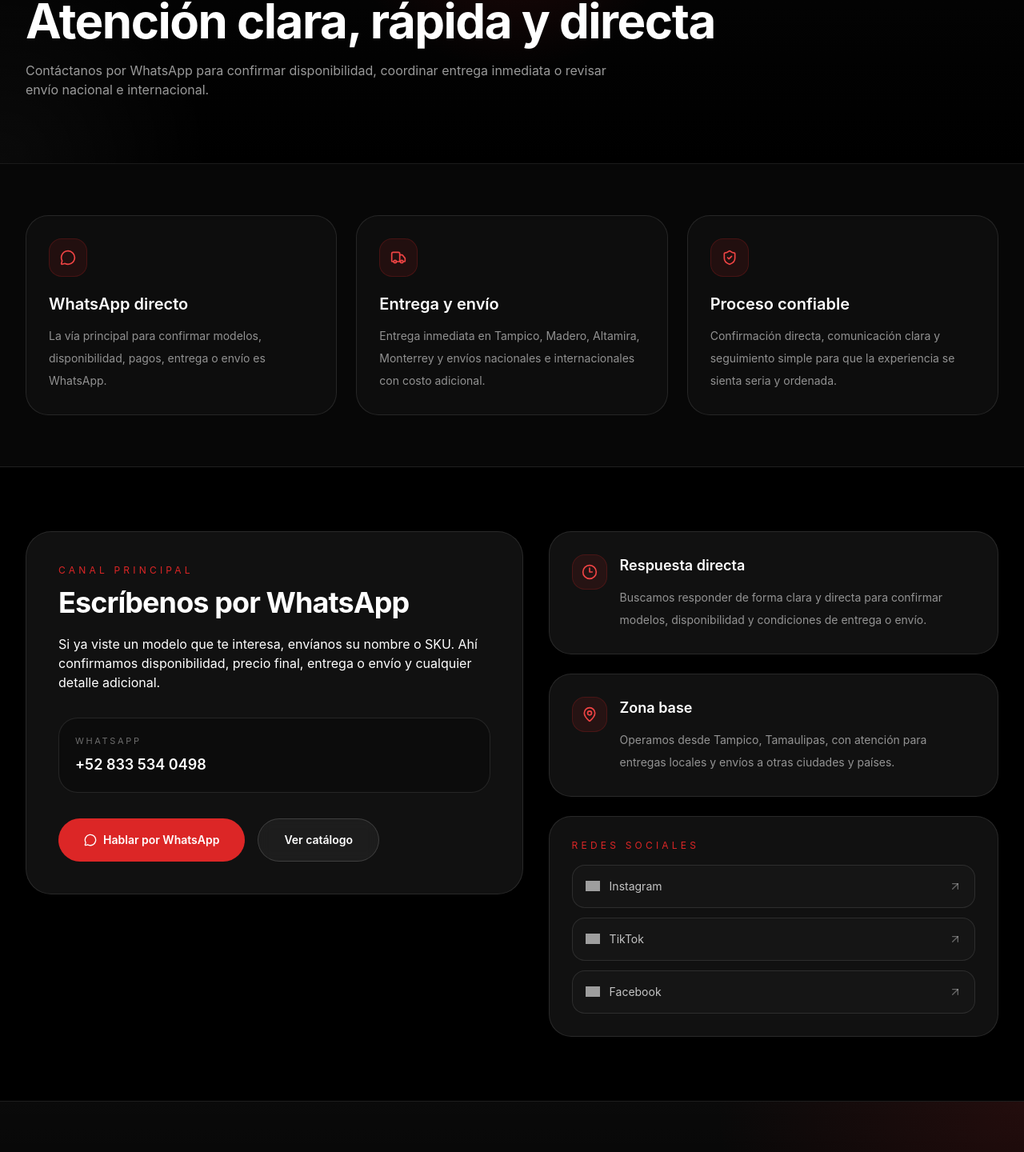
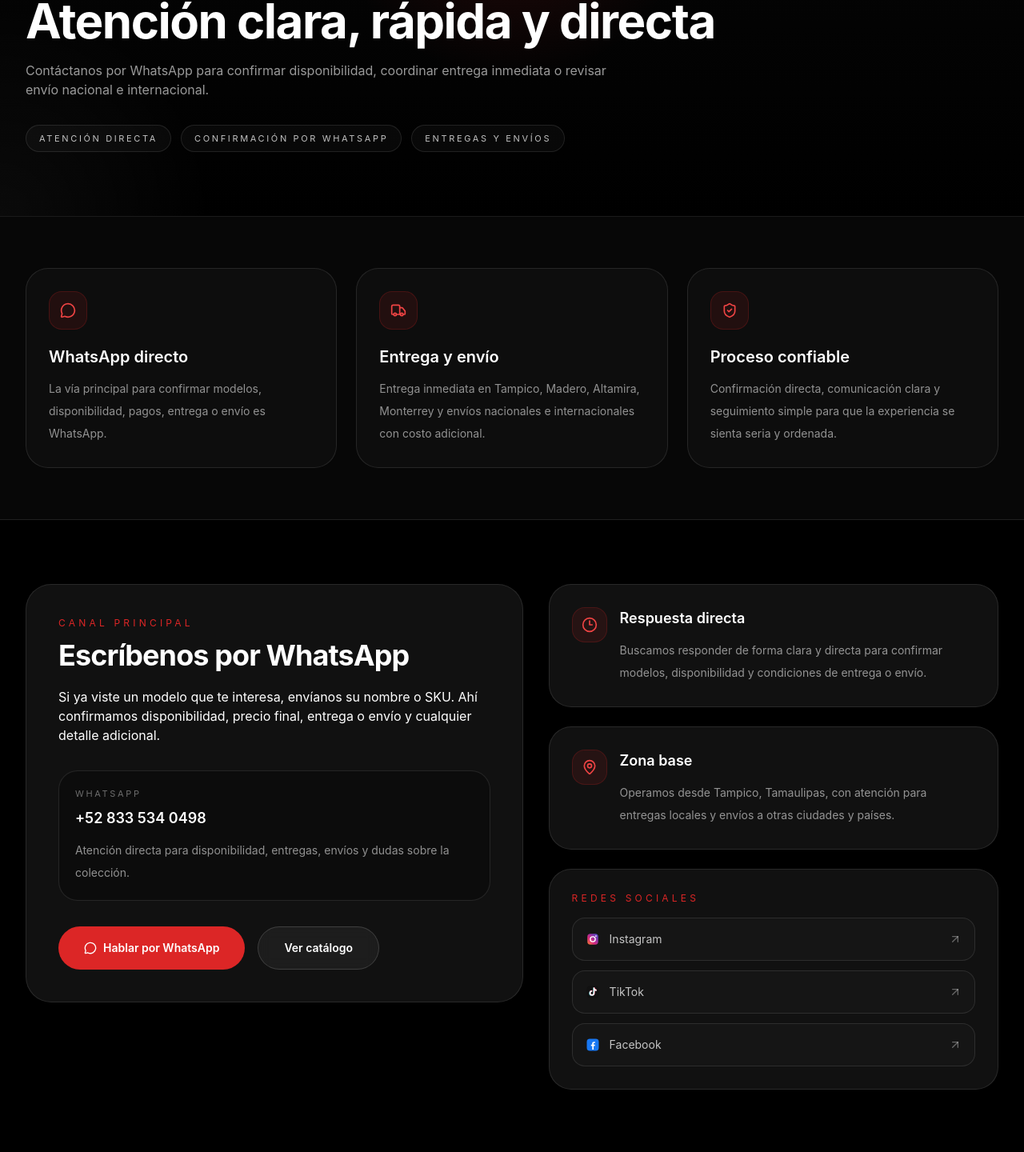
Before and after one commit to salva-ventures/salva-exclusive-caps-web, a Next.js app: page /contacto in a window 1280 px wide. Shown: the part 217-1657 px from the top of the page at 80% size. Built offline with nearby package versions, Linux system fonts and the light colour scheme; grey boxes are pictures that could not be loaded.

Commit message:
Replace Image components with brand icons

```diff
--- a/src/app/contacto/ContactoClient.tsx
+++ b/src/app/contacto/ContactoClient.tsx
@@ -1,7 +1,6 @@
 "use client";
 
 import Link from "next/link";
-import Image from "next/image";
 import { motion } from "motion/react";
 import {
   ArrowUpRight,
@@ -71,6 +70,18 @@ export default function ContactoClient() {
             Contáctanos por WhatsApp para confirmar disponibilidad, coordinar
             entrega inmediata o revisar envío nacional e internacional.
           </motion.p>
+
+          <motion.div variants={fadeUp} className="mt-8 flex flex-wrap gap-3">
+            <span className="rounded-full border border-white/10 bg-white/[0.03] px-4 py-2 text-[11px] uppercase tracking-[0.24em] text-white/75">
+              Atención directa
+            </span>
+            <span className="rounded-full border border-white/10 bg-white/[0.03] px-4 py-2 text-[11px] uppercase tracking-[0.24em] text-white/75">
+              Confirmación por WhatsApp
+            </span>
+            <span className="rounded-full border border-white/10 bg-white/[0.03] px-4 py-2 text-[11px] uppercase tracking-[0.24em] text-white/75">
+              Entregas y envíos
+            </span>
+          </motion.div>
         </motion.div>
       </section>
 
@@ -169,6 +180,10 @@ export default function ContactoClient() {
                 <p className="mt-2 text-lg font-semibold text-white">
                   {CONTACT.whatsapp.displayNumber}
                 </p>
+                <p className="mt-3 text-sm leading-7 text-white/55">
+                  Atención directa para disponibilidad, entregas, envíos y dudas
+                  sobre la colección.
+                </p>
               </div>
 
               <div className="mt-8 flex flex-col gap-4 sm:flex-row">
@@ -257,7 +272,7 @@ export default function ContactoClient() {
                   className="flex items-center justify-between rounded-2xl border border-white/10 bg-white/[0.02] px-4 py-4 text-sm text-white/75 transition-colors duration-300 hover:text-white"
                 >
                   <span className="inline-flex items-center gap-3">
-                    <Image src="/social/instagram.png" alt="Instagram" width={18} height={18} />
+                    <InstagramBrandIcon className="h-[18px] w-[18px]" />
                     Instagram
                   </span>
                   <ArrowUpRight className="h-4 w-4 text-white/35" />
@@ -271,7 +286,7 @@ export default function ContactoClient() {
                   className="flex items-center justify-between rounded-2xl border border-white/10 bg-white/[0.02] px-4 py-4 text-sm text-white/75 transition-colors duration-300 hover:text-white"
                 >
                   <span className="inline-flex items-center gap-3">
-                    <Image src="/social/tiktok.png" alt="TikTok" width={18} height={18} />
+                    <TikTokBrandIcon className="h-[18px] w-[18px]" />
                     TikTok
                   </span>
                   <ArrowUpRight className="h-4 w-4 text-white/35" />
@@ -285,7 +300,7 @@ export default function ContactoClient() {
                   className="flex items-center justify-between rounded-2xl border border-white/10 bg-white/[0.02] px-4 py-4 text-sm text-white/75 transition-colors duration-300 hover:text-white"
                 >
                   <span className="inline-flex items-center gap-3">
-                    <Image src="/social/facebook.png" alt="Facebook" width={18} height={18} />
+                    <FacebookBrandIcon className="h-[18px] w-[18px]" />
                     Facebook
                   </span>
                   <ArrowUpRight className="h-4 w-4 text-white/35" />
@@ -298,3 +313,55 @@ export default function ContactoClient() {
     </div>
   );
 }
+
+function InstagramBrandIcon({ className = "h-5 w-5" }: { className?: string }) {
+  return (
+    <svg viewBox="0 0 24 24" className={className} aria-hidden="true">
+      <defs>
+        <linearGradient id="ig-gradient" x1="0%" y1="100%" x2="100%" y2="0%">
+          <stop offset="0%" stopColor="#f58529" />
+          <stop offset="35%" stopColor="#dd2a7b" />
+          <stop offset="70%" stopColor="#8134af" />
+          <stop offset="100%" stopColor="#515bd4" />
+        </linearGradient>
+      </defs>
+      <rect x="3" y="3" width="18" height="18" rx="5" fill="url(#ig-gradient)" />
+      <circle cx="12" cy="12" r="4.2" fill="none" stroke="white" strokeWidth="1.8" />
+      <circle cx="17.2" cy="6.8" r="1.2" fill="white" />
+    </svg>
+  );
+}
+
+function TikTokBrandIcon({ className = "h-5 w-5" }: { className?: string }) {
+  return (
+    <svg viewBox="0 0 24 24" className={className} aria-hidden="true">
+      <rect x="2" y="2" width="20" height="20" rx="5" fill="#111111" />
+      <path
+        d="M14.8 6.2c.7 1.1 1.7 1.9 3 2.2v2.3c-1.1-.1-2.1-.5-3-.9v4.3a4.6 4.6 0 1 1-4.6-4.6c.2 0 .4 0 .6.1v2.4a2.4 2.4 0 1 0 1.8 2.3V4.8h2.2v1.4Z"
+        fill="#25F4EE"
+        opacity="0.9"
+      />
+      <path
+        d="M15.4 5.6c.7 1.1 1.7 1.9 3 2.2v2.3c-1.1-.1-2.1-.5-3-.9v4.3a4.6 4.6 0 1 1-4.6-4.6c.2 0 .4 0 .6.1v2.4a2.4 2.4 0 1 0 1.8 2.3V4.2h2.2v1.4Z"
+        fill="#FE2C55"
+        opacity="0.9"
+      />
+      <path
+        d="M15.1 5.9c.7 1.1 1.7 1.9 3 2.2v2.1c-1.1-.1-2.1-.5-3-.9v4.4a4.3 4.3 0 1 1-4.3-4.3v2.1a2.2 2.2 0 1 0 2.1 2.2V4.6h2.2v1.3Z"
+        fill="white"
+      />
+    </svg>
+  );
+}
+
+function FacebookBrandIcon({ className = "h-5 w-5" }: { className?: string }) {
+  return (
+    <svg viewBox="0 0 24 24" className={className} aria-hidden="true">
+      <rect x="2" y="2" width="20" height="20" rx="5" fill="#1877F2" />
+      <path
+        d="M13.4 20v-6h2l.3-2.3h-2.3v-1.5c0-.7.2-1.1 1.2-1.1h1.2V7h-1.8c-2.2 0-3 .9-3 2.9v1.8H9v2.3h2.1v6h2.3Z"
+        fill="white"
+      />
+    </svg>
+  );
+}
```
